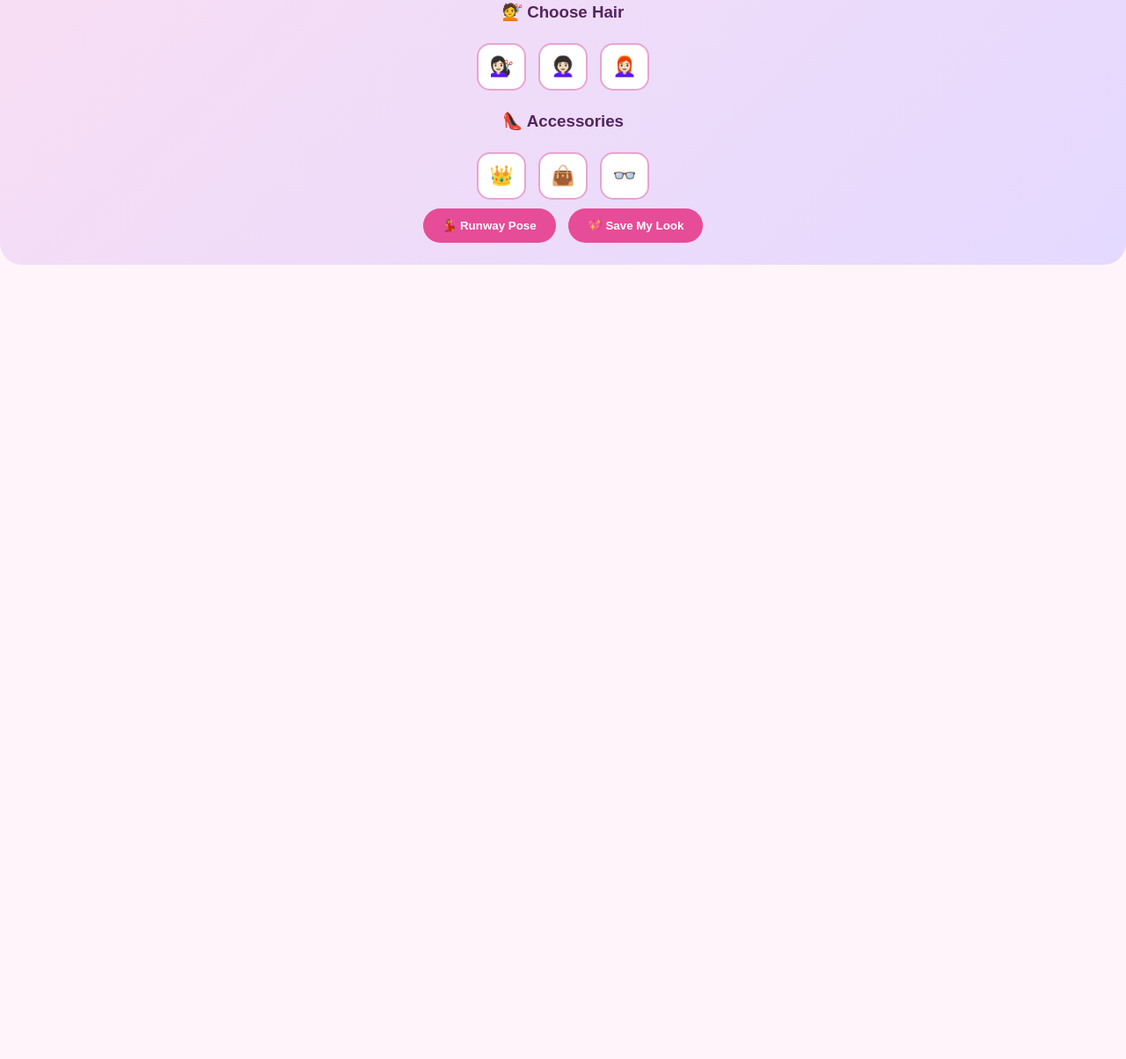
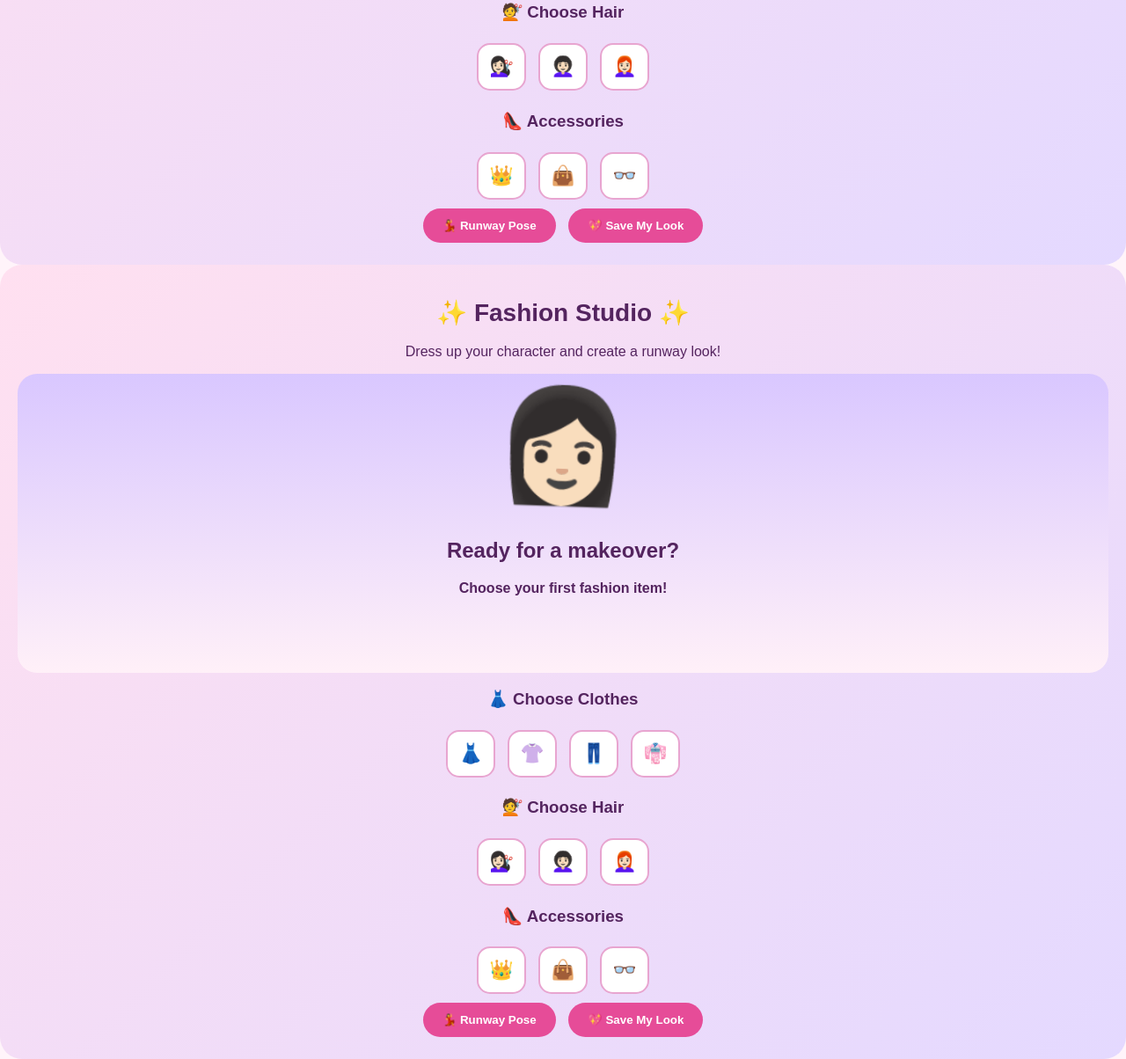
Before and after one commit to ItsBarbaraX/BarbieVerse, a plain HTML site: page index.html in a window 1280 px wide. Shown: the part 2478-3682 px from the top of the page at 88% size. Before the commit the page ends 2779 px from the top, so only its background shows below. Drawn offline with Linux system fonts and the light colour scheme.

Commit message:
Update index.html

```diff
--- a/index.html
+++ b/index.html
@@ -489,5 +489,83 @@ function competition() {
 
   <button onclick="runwayPose()">💃 Runway Pose</button>
   <button onclick="saveLook()">💖 Save My Look</button>
+</div><style>
+#fashion-studio {
+  background: linear-gradient(135deg,#ffe0f0,#e4d9ff);
+  padding: 20px;
+  border-radius: 25px;
+  text-align: center;
+  font-family: Arial,sans-serif;
+  color: #54245f;
+}
+#fashion-studio h1 {font-size:28px;}
+#fashion-stage {
+  background: linear-gradient(#d9c7ff,#fff0f8);
+  border-radius: 22px;
+  padding: 20px;
+  min-height: 340px;
+  position: relative;
+  overflow: hidden;
+}
+#fashion-character {
+  font-size: 125px;
+  display: inline-block;
+  animation: character-bounce 2s infinite ease-in-out;
+}
+@keyframes character-bounce {
+  0%,100% {transform:translateY(0) rotate(-2deg);}
+  50% {transform:translateY(-12px) rotate(2deg);}
+}
+.fashion-options button {
+  background: white;
+  border: 2px solid #e8a5d0;
+  border-radius: 15px;
+  padding: 12px;
+  margin: 5px;
+  font-size: 22px;
+}
+.fashion-options button:active {
+  transform: scale(.9);
+}
+#fashion-status {
+  font-weight: bold;
+  margin: 12px;
+}
+</style>
+
+<div id="fashion-studio">
+  <h1>✨ Fashion Studio ✨</h1>
+  <p>Dress up your character and create a runway look!</p>
+
+  <div id="fashion-stage">
+    <div id="fashion-character">👩🏻</div>
+    <h2 id="fashion-outfit">Ready for a makeover?</h2>
+    <p id="fashion-status">Choose your first fashion item!</p>
+  </div>
+
+  <h3>👗 Choose Clothes</h3>
+  <div class="fashion-options">
+    <button onclick="dressUp('👗','Pretty Dress')">👗</button>
+    <button onclick="dressUp('👚','Cute Top')">👚</button>
+    <button onclick="dressUp('👖','Jeans')">👖</button>
+    <button onclick="dressUp('👘','Royal Outfit')">👘</button>
+  </div>
+
+  <h3>💇 Choose Hair</h3>
+  <div class="fashion-options">
+    <button onclick="changeHair('💇🏻‍♀️','Long Hair')">💇🏻‍♀️</button>
+    <button onclick="changeHair('👩🏻‍🦱','Curly Hair')">👩🏻‍🦱</button>
+    <button onclick="changeHair('👩🏻‍🦰','Red Hair')">👩🏻‍🦰</button>
+  </div>
+
+  <h3>👠 Accessories</h3>
+  <div class="fashion-options">
+    <button onclick="addAccessory('👑','Crown')">👑</button>
+    <button onclick="addAccessory('👜','Handbag')">👜</button>
+    <button onclick="addAccessory('👓','Glasses')">👓</button>
+  </div>
+
+  <button onclick="runwayPose()">💃 Runway Pose</button>
+  <button onclick="saveLook()">💖 Save My Look</button>
 </div></body>
 </html>
```
